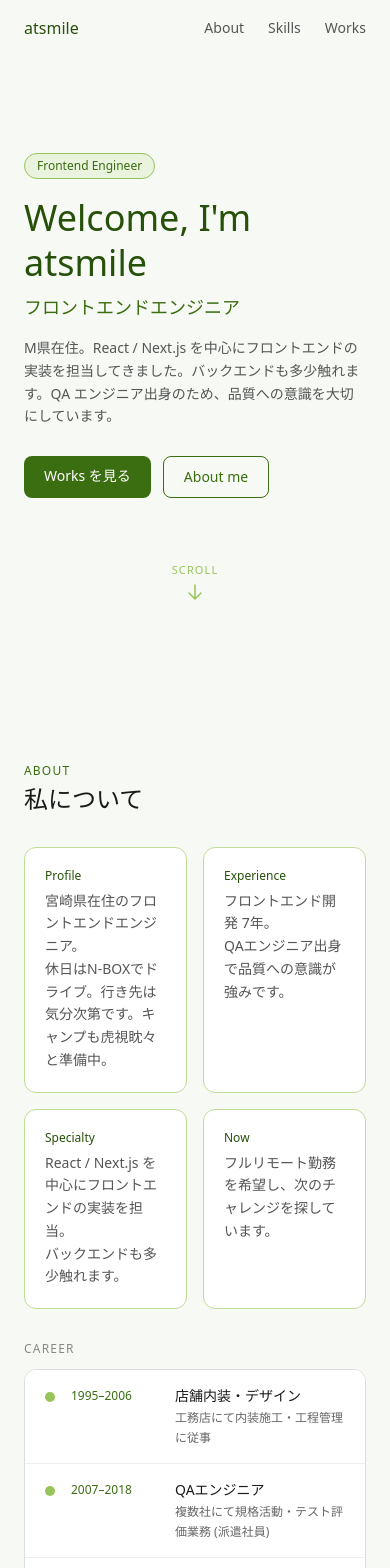
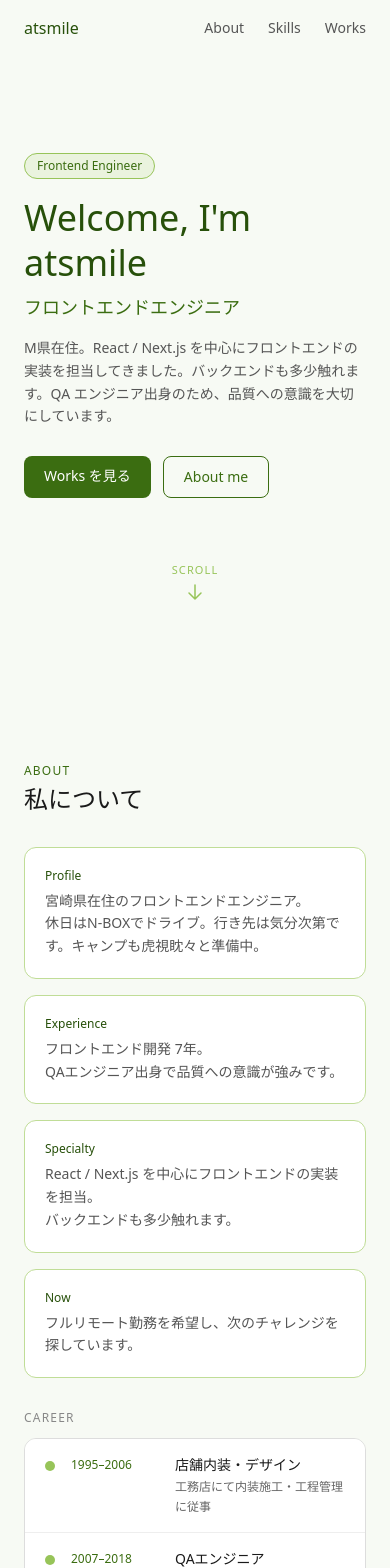
Before and after one commit to atsmile/portfolio, a Next.js app: page / in a window 390 px wide. Shown: the top 1568 px of the page. Built offline with nearby package versions, Linux system fonts and the light colour scheme.

Commit message:
モバイルのAboutカードを1列に修正

```diff
--- a/src/components/sections/AboutSection.tsx
+++ b/src/components/sections/AboutSection.tsx
@@ -49,7 +49,7 @@
         <SectionTitle eyebrow="About" title="私について" />
 
         {/* 4枚カード */}
-        <div className="grid grid-cols-2 gap-4 mb-8">
+        <div className="grid grid-cols-1 sm:grid-cols-2 gap-4 mb-8">
           {cards.map((card) => (
             <div
               key={card.title}
```
